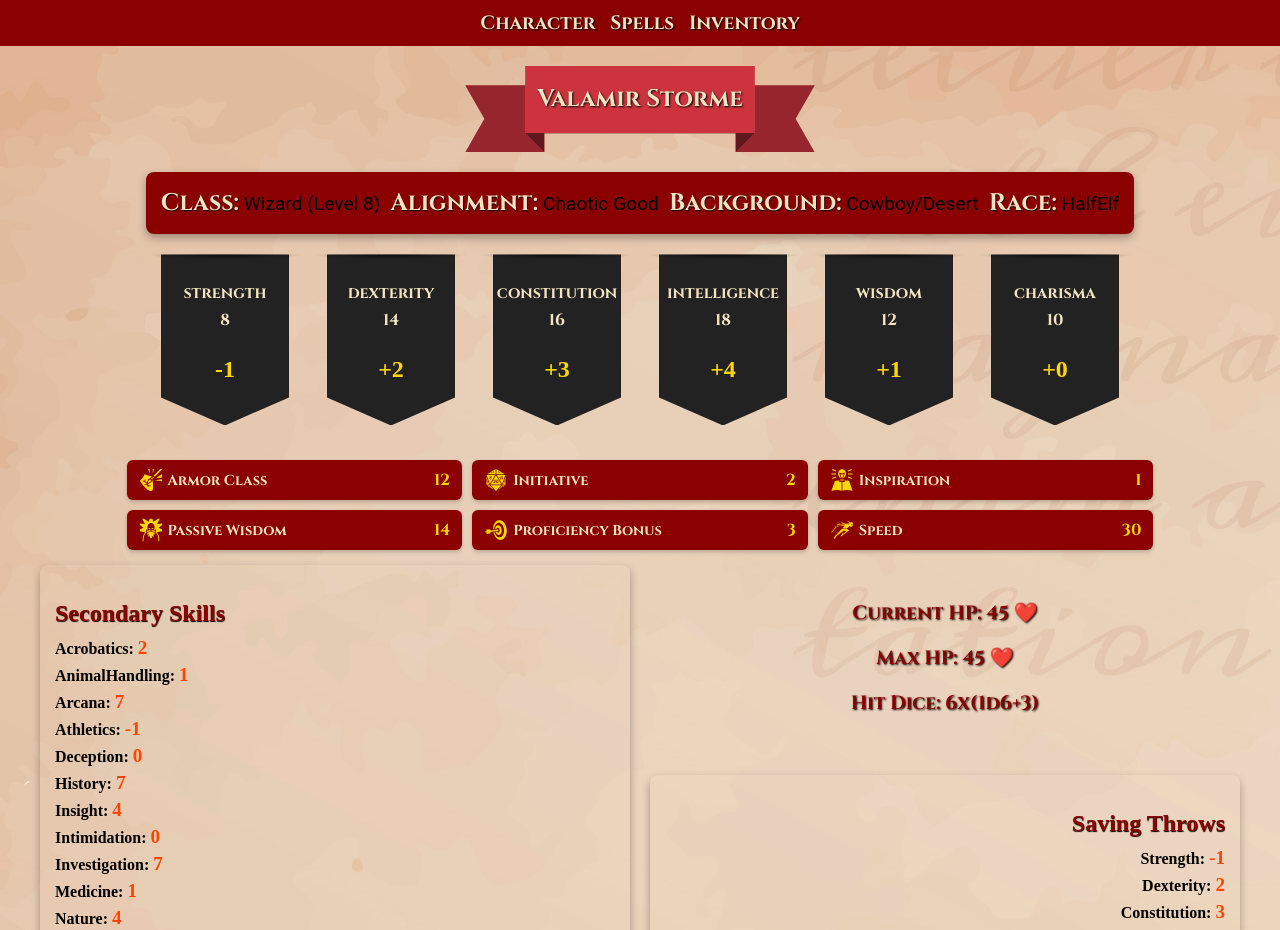
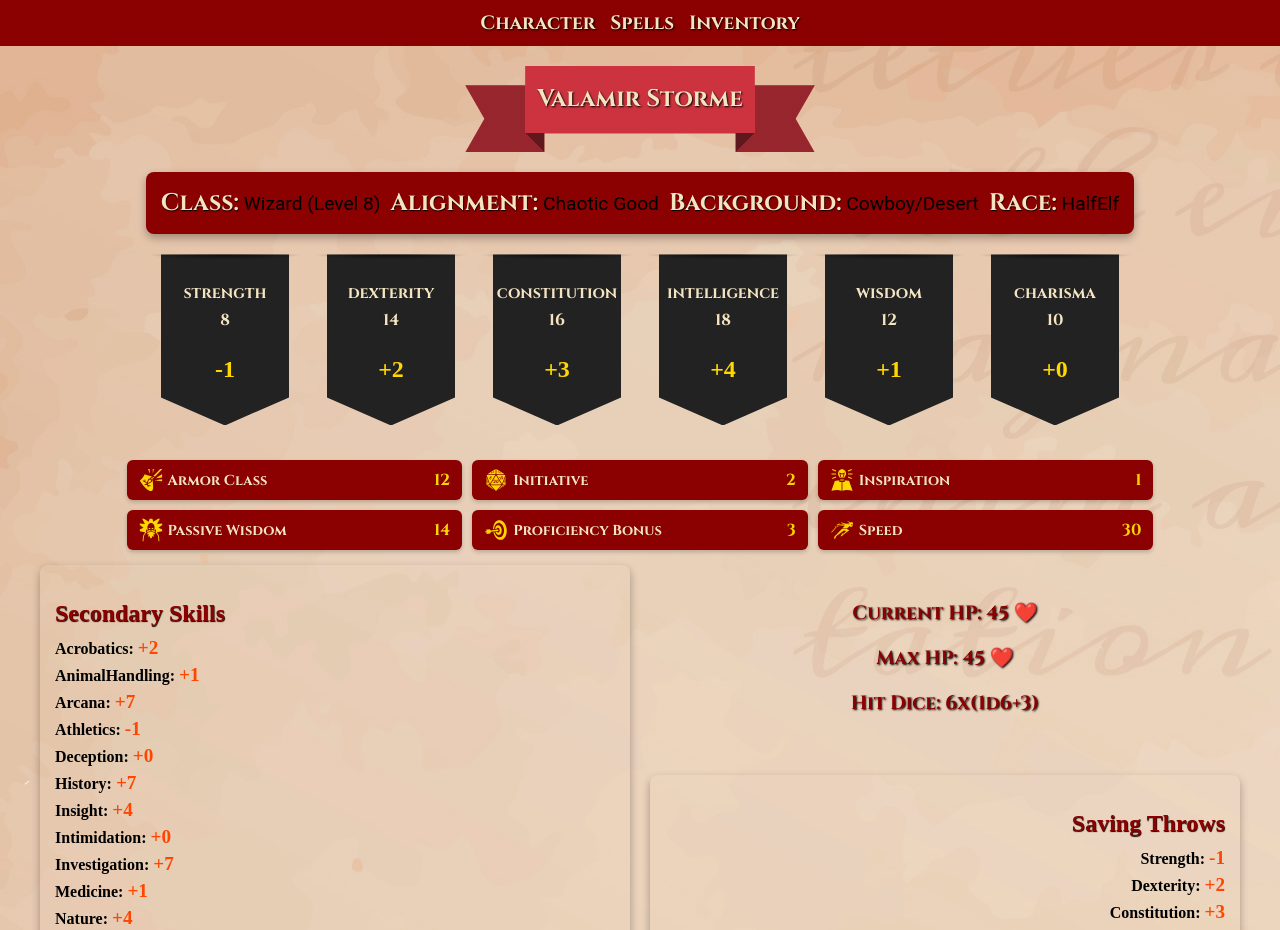
Before and after one commit to frodkata/character-sheet, a React (Create React App) app: page / in a window 1280 px wide. Shown: the top 930 px of the page. Built offline with nearby package versions, Linux system fonts and the light colour scheme.

Commit message:
Update SavingThrows and SecondarySkills components to display stat values with a leading '+' for positive numbers

```diff
--- a/src/components/characterSheet/SavingThrows.tsx
+++ b/src/components/characterSheet/SavingThrows.tsx
@@ -42,7 +42,9 @@ const SavingThrows: React.FC<SavingThrowsProps> = ({ throws }) => {
 				{Object.entries(throws).map(([stat, value]) => (
 					<li key={stat} style={styles.listItem}>
 						<strong>{stat.charAt(0).toUpperCase() + stat.slice(1)}:</strong>{" "}
-						<span style={styles.statValue}>{value}</span>
+						<span style={styles.statValue}>
+							{value < 0 ? `${value}` : `+${value}`}
+						</span>
 					</li>
 				))}
 			</ul>
--- a/src/components/characterSheet/SecondarySkills.tsx
+++ b/src/components/characterSheet/SecondarySkills.tsx
@@ -41,7 +41,9 @@ const SecondarySkills: React.FC<SecondarySkillsProps> = ({ skills }) => {
 				{Object.entries(skills).map(([skill, value]) => (
 					<li key={skill} style={styles.listItem}>
 						<strong>{skill.charAt(0).toUpperCase() + skill.slice(1)}:</strong>{" "}
-						<span style={styles.statValue}>{value}</span>
+						<span style={styles.statValue}>
+							{value < 0 ? `${value}` : `+${value}`}
+						</span>
 					</li>
 				))}
 			</ul>
```
